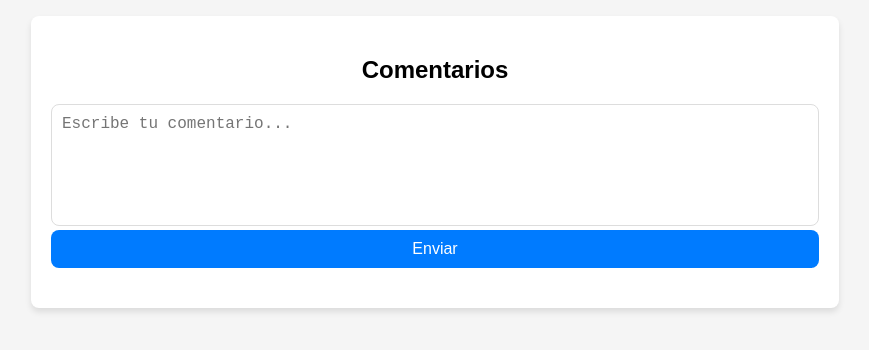
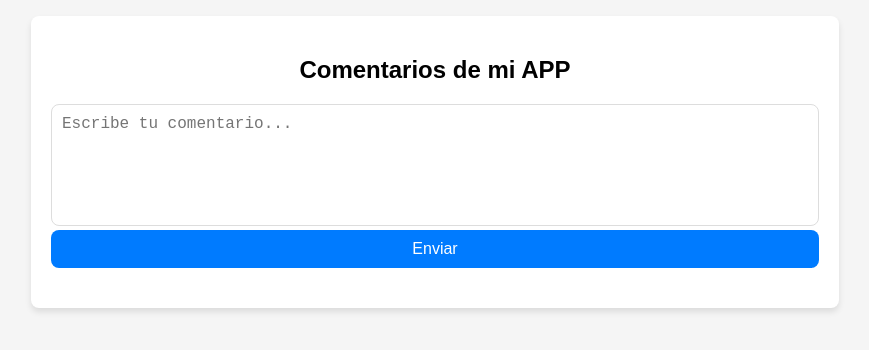
Before and after one commit to Jesuschamorro54/web, a plain HTML site: page index.html in a window 1280 px wide. Shown: the part 238-588 px from the top of the page, without its empty margins (205-1074 px from the left). Drawn offline with Linux system fonts and the light colour scheme.

Commit message:
Cambio del titulo

```diff
--- a/index.html
+++ b/index.html
@@ -9,7 +9,7 @@
 <body>
 
   <div class="comment-section">
-    <h2>Comentarios</h2>
+    <h2>Comentarios de mi APP</h2>
 
     <div class="comment-box">
         <div class="textarea-container">
```
